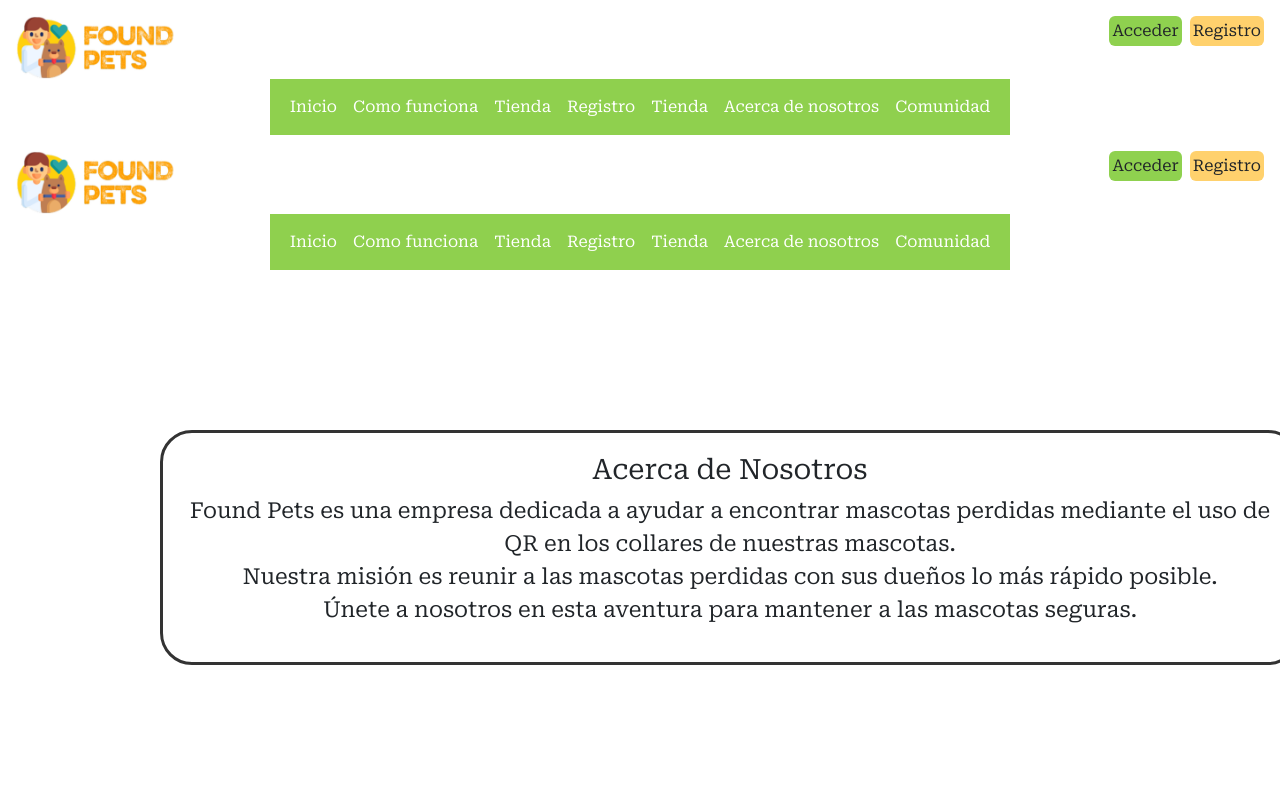
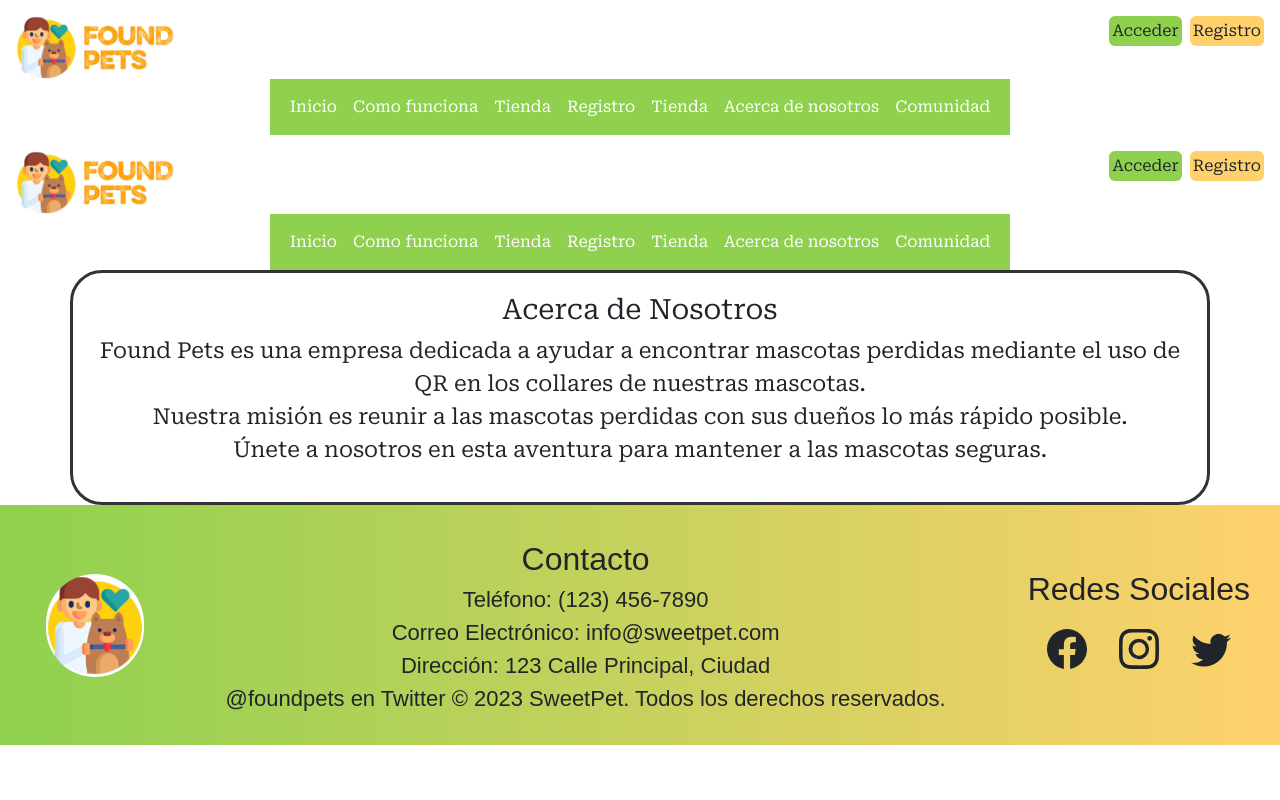
Before and after one commit to sergiotechx/foundpets-project-front-5, a Next.js app: page /acerca in a window 1280 px wide. Shown: the top 800 px of the page. Built offline with nearby package versions, Linux system fonts and the light colour scheme.

Commit message:
informacion

```diff
--- a/src/app/(pages)/acerca/style.scss
+++ b/src/app/(pages)/acerca/style.scss
@@ -5,7 +5,6 @@
     border: .2rem solid #333;
     text-align: center;
     padding: 20px;
-    margin:10rem
   }
   h2 {
     font-size: 28px;
```
